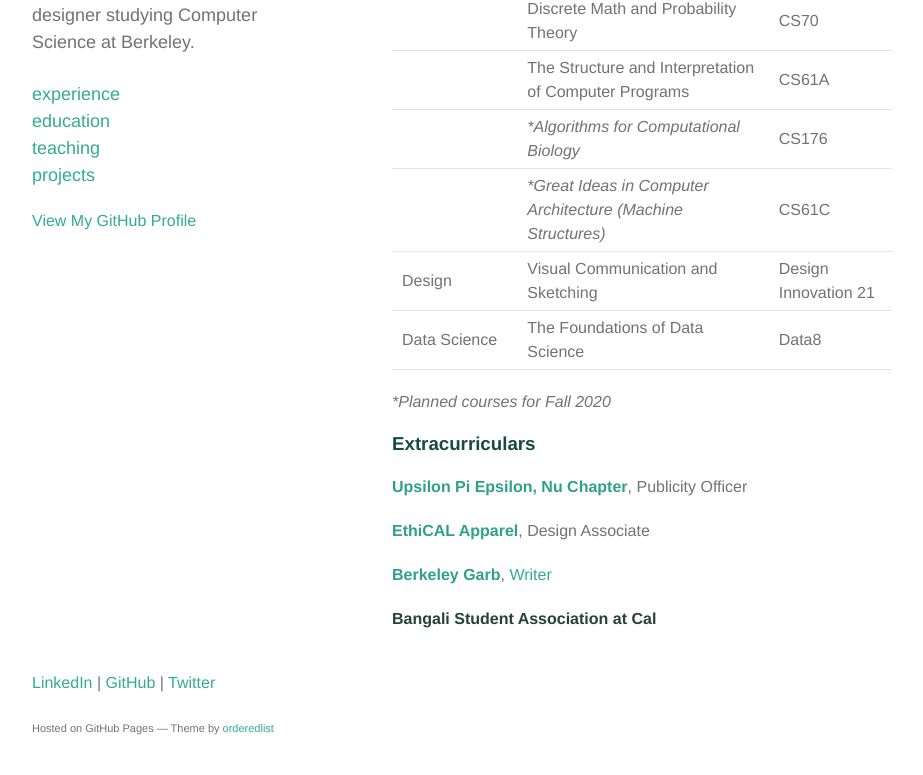
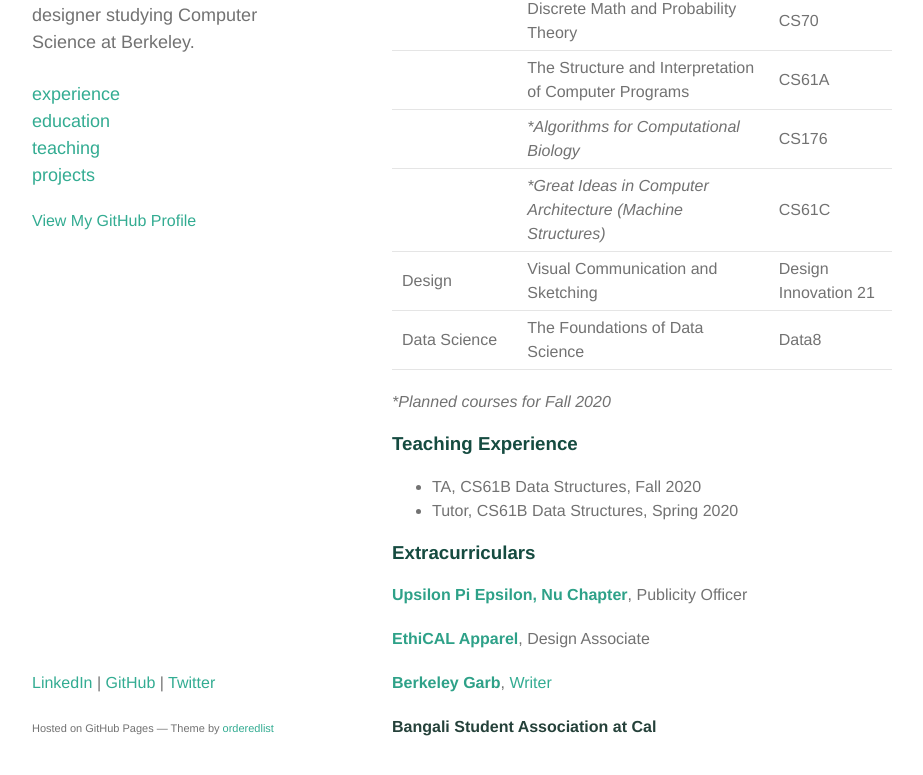
Before and after one commit to c-mandal/c-mandal.github.io, a Jekyll site: the page built from education.md, in a window 1280 px wide and 1159 px high. Shown: the part 350-1125 px from the top of the window, without its empty margins (178-1101 px from the left). Built offline with Jekyll 4.4.1, drawn with Linux system fonts in a browser that asks for light colours; our own code applies the rules of GitHub Pages for plain Markdown files.

Commit message:
add to education and project pages

```diff
--- a/education.md
+++ b/education.md
@@ -18,6 +18,11 @@ B.A. Computer Science, University of California, Berkeley 2022
 
 **Planned courses for Fall 2020*
 
+### Teaching Experience
+
+- TA, CS61B Data Structures, Fall 2020
+- Tutor, CS61B Data Structures, Spring 2020
+
 ### Extracurriculars
 
 [**Upsilon Pi Epsilon, Nu Chapter**](https://upe.berkeley.edu),
```
Also changed, not shown: projects.md (+2 -0 lines), projects/maggi.md (+2 -1 lines), README.md.
